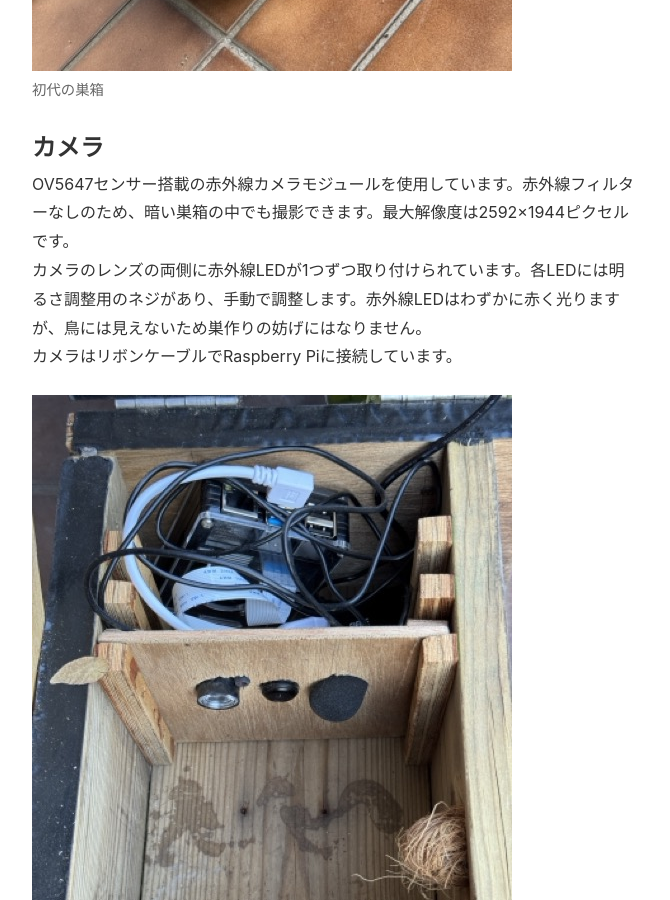
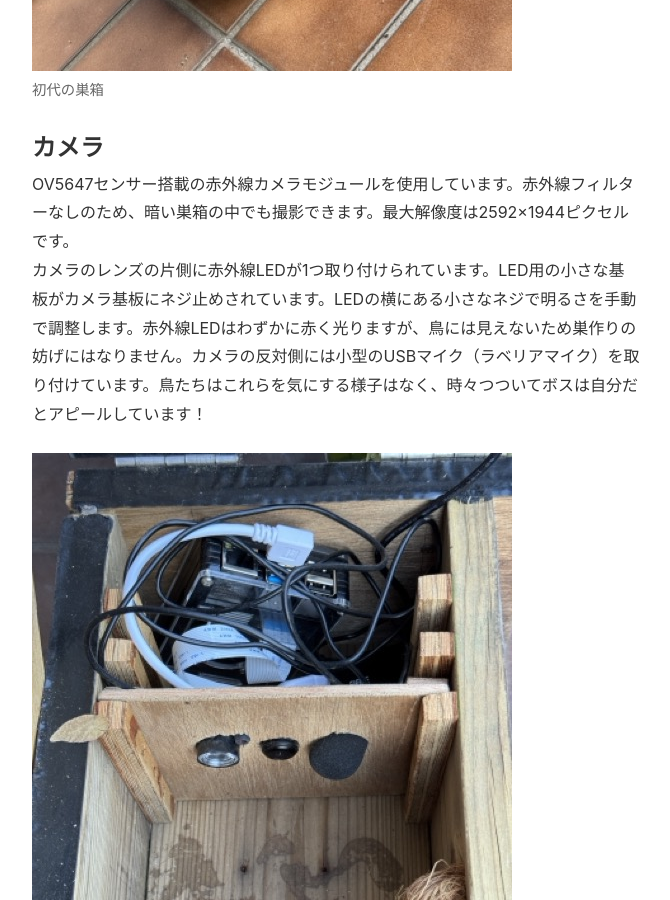
Before and after one commit to tagawa/maison-hina, a Jekyll site: the page built from ja/setup.md, in a window 1280 px wide and 900 px high, scrolled down 902 px. Shown: the whole window, without its empty margins (304-974 px from the left). Built offline with Jekyll 4.4.1, drawn with Linux system fonts in a browser that asks for light colours; comment, search, counter and statistics services are not loaded.

Commit message:
Update setup.md

```diff
--- a/ja/setup.md
+++ b/ja/setup.md
@@ -25,9 +25,7 @@ json_ld:
 
 OV5647センサー搭載の赤外線カメラモジュールを使用しています。赤外線フィルターなしのため、暗い巣箱の中でも撮影できます。最大解像度は2592×1944ピクセルです。
 
-カメラのレンズの両側に赤外線LEDが1つずつ取り付けられています。各LEDには明るさ調整用のネジがあり、手動で調整します。赤外線LEDはわずかに赤く光りますが、鳥には見えないため巣作りの妨げにはなりません。
-
-カメラはリボンケーブルでRaspberry Piに接続しています。
+カメラのレンズの片側に赤外線LEDが1つ取り付けられています。LED用の小さな基板がカメラ基板にネジ止めされています。LEDの横にある小さなネジで明るさを手動で調整します。赤外線LEDはわずかに赤く光りますが、鳥には見えないため巣作りの妨げにはなりません。カメラの反対側には小型のUSBマイク（ラベリアマイク）を取り付けています。鳥たちはこれらを気にする様子はなく、時々つついてボスは自分だとアピールしています！
 
 <figure>
   <img src="/assets/images/birdbox_v2_interior.jpg" alt="現在の巣箱の内部。カメラモジュール、赤外線LED、USBマイク" width="480" height="640" loading="lazy">
```
